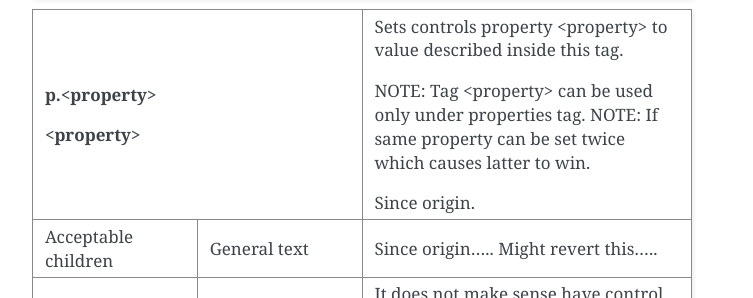
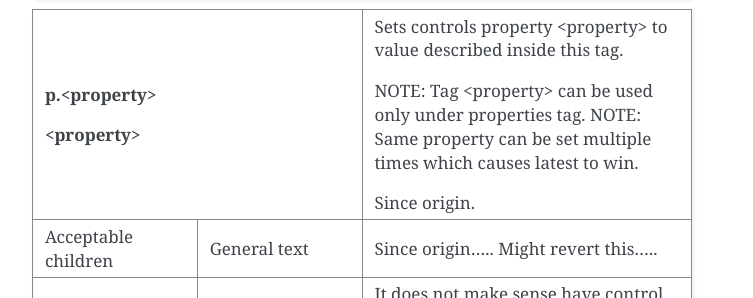
Before and after one commit to HenrikAkseliValve/UicForQSkinny, a Sphinx documentation site: the page built from doc/Schema.rst, in a window 1280 px wide and 900 px high, scrolled down 3149 px. Shown: the part 181-479 px from the top of the window, without its empty margins (388-1141 px from the left). Built offline with Sphinx 7.4.7, drawn with Linux system fonts in a browser that asks for light colours.

Commit message:
Clarifying multiple of same  property

```diff
--- a/doc/Schema.rst
+++ b/doc/Schema.rst
@@ -188,7 +188,7 @@ Note that in tables below tag names may have text surrounded by "<" ">". These m
 	| **p.<property>**                                          | Sets controls property <property> to value described inside this tag.     |
 	|                                                           |                                                                           |
 	| **<property>**                                            | NOTE: Tag <property> can be used only under properties tag.               |
-	|                                                           | NOTE: If same property can be set twice which causes latter to win.       |
+	|                                                           | NOTE: Same property can be set multiple times which causes latest to win. |
 	|                                                           |                                                                           |
 	|                                                           | Since origin.                                                             |
 	+------------------------+----------------------------------+---------------------------------------------------------------------------+
```
